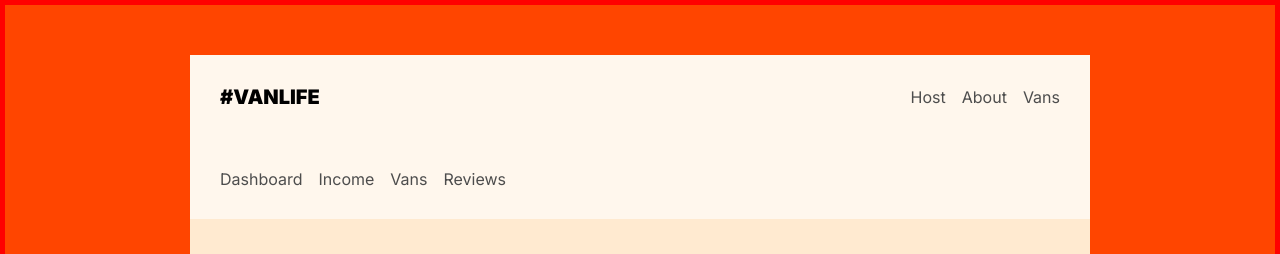
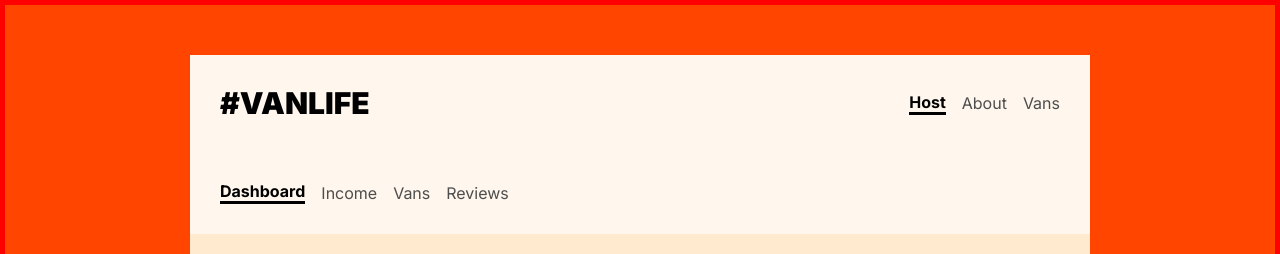
Before and after one commit to aadarsh10c/VanLife-react, a React (Vite) app: page /host in a window 1280 px wide. Shown: the top 254 px of the page. Built offline with nearby package versions, Linux system fonts and the light colour scheme; what miragejs would draw is missing.

Commit message:
Server file modified for host vans

```diff
--- a/server.js
+++ b/server.js
@@ -7,16 +7,17 @@
     },
 
     seeds(server) {
-        server.create("van", { id: "1", name: "Modest Explorer", price: 60, description: "The Modest Explorer is a van designed to get you out of the house and into nature. This beauty is equipped with solar panels, a composting toilet, a water tank and kitchenette. The idea is that you can pack up your home and escape for a weekend or even longer!", imageUrl: "https://assets.scrimba.com/advanced-react/react-router/modest-explorer.png", type: "simple" })
-        server.create("van", { id: "2", name: "Beach Bum", price: 80, description: "Beach Bum is a van inspired by surfers and travelers. It was created to be a portable home away from home, but with some cool features in it you won't find in an ordinary camper.", imageUrl: "https://assets.scrimba.com/advanced-react/react-router/beach-bum.png", type: "rugged" })
-        server.create("van", { id: "3", name: "Reliable Red", price: 100, description: "Reliable Red is a van that was made for travelling. The inside is comfortable and cozy, with plenty of space to stretch out in. There's a small kitchen, so you can cook if you need to. You'll feel like home as soon as you step out of it.", imageUrl: "https://assets.scrimba.com/advanced-react/react-router/reliable-red.png", type: "luxury" })
-        server.create("van", { id: "4", name: "Dreamfinder", price: 65, description: "Dreamfinder is the perfect van to travel in and experience. With a ceiling height of 2.1m, you can stand up in this van and there is great head room. The floor is a beautiful glass-reinforced plastic (GRP) which is easy to clean and very hard wearing. A large rear window and large side windows make it really light inside and keep it well ventilated.", imageUrl: "https://assets.scrimba.com/advanced-react/react-router/dreamfinder.png", type: "simple" })
-        server.create("van", { id: "5", name: "The Cruiser", price: 120, description: "The Cruiser is a van for those who love to travel in comfort and luxury. With its many windows, spacious interior and ample storage space, the Cruiser offers a beautiful view wherever you go.", imageUrl: "https://assets.scrimba.com/advanced-react/react-router/the-cruiser.png", type: "luxury" })
-        server.create("van", { id: "6", name: "Green Wonder", price: 70, description: "With this van, you can take your travel life to the next level. The Green Wonder is a sustainable vehicle that's perfect for people who are looking for a stylish, eco-friendly mode of transport that can go anywhere.", imageUrl: "https://assets.scrimba.com/advanced-react/react-router/green-wonder.png", type: "rugged" })
+        server.create("van", { id: "1", name: "Modest Explorer", price: 60, description: "The Modest Explorer is a van designed to get you out of the house and into nature. This beauty is equipped with solar panels, a composting toilet, a water tank and kitchenette. The idea is that you can pack up your home and escape for a weekend or even longer!", imageUrl: "https://assets.scrimba.com/advanced-react/react-router/modest-explorer.png", type: "simple", hostId: "123" })
+        server.create("van", { id: "2", name: "Beach Bum", price: 80, description: "Beach Bum is a van inspired by surfers and travelers. It was created to be a portable home away from home, but with some cool features in it you won't find in an ordinary camper.", imageUrl: "https://assets.scrimba.com/advanced-react/react-router/beach-bum.png", type: "rugged", hostId: "123" })
+        server.create("van", { id: "3", name: "Reliable Red", price: 100, description: "Reliable Red is a van that was made for travelling. The inside is comfortable and cozy, with plenty of space to stretch out in. There's a small kitchen, so you can cook if you need to. You'll feel like home as soon as you step out of it.", imageUrl: "https://assets.scrimba.com/advanced-react/react-router/reliable-red.png", type: "luxury", hostId: "456" })
+        server.create("van", { id: "4", name: "Dreamfinder", price: 65, description: "Dreamfinder is the perfect van to travel in and experience. With a ceiling height of 2.1m, you can stand up in this van and there is great head room. The floor is a beautiful glass-reinforced plastic (GRP) which is easy to clean and very hard wearing. A large rear window and large side windows make it really light inside and keep it well ventilated.", imageUrl: "https://assets.scrimba.com/advanced-react/react-router/dreamfinder.png", type: "simple", hostId: "789" })
+        server.create("van", { id: "5", name: "The Cruiser", price: 120, description: "The Cruiser is a van for those who love to travel in comfort and luxury. With its many windows, spacious interior and ample storage space, the Cruiser offers a beautiful view wherever you go.", imageUrl: "https://assets.scrimba.com/advanced-react/react-router/the-cruiser.png", type: "luxury", hostId: "789" })
+        server.create("van", { id: "6", name: "Green Wonder", price: 70, description: "With this van, you can take your travel life to the next level. The Green Wonder is a sustainable vehicle that's perfect for people who are looking for a stylish, eco-friendly mode of transport that can go anywhere.", imageUrl: "https://assets.scrimba.com/advanced-react/react-router/green-wonder.png", type: "rugged", hostId: "123" })
     },
 
     routes() {
         this.namespace = "api"
+        this.logging = false
 
         this.get("/vans", (schema, request) => {
             return schema.vans.all()
@@ -26,5 +27,16 @@
             const id = request.params.id
             return schema.vans.find(id)
         })
+
+        this.get("/host/vans", (schema, request) => {
+            // Hard-code the hostId for now
+            return schema.vans.where({ hostId: "123" })
+        })
+
+        this.get("/host/vans/:id", (schema, request) => {
+            // Hard-code the hostId for now
+            const id = request.params.id
+            return schema.vans.where({ id, hostId: "123" })
+        })
     }
 })
--- a/src/component/Header.jsx
+++ b/src/component/Header.jsx
@@ -1,17 +1,26 @@
 import React from "react";
-import { Link } from 'react-router-dom'
+import { NavLink , Link } from 'react-router-dom'
 
 export default function Header () {
+
+    const activeStyle={
+        borderBottom: '3px solid black',
+        fontWeight: 'bold',
+        color: 'black'
+    }
+    const setActive = ( isActive ) => {
+        return isActive ? activeStyle : null
+    }
     return(
         <header>
             <nav className="header">
                 <div className="header__main">
-                    <Link className='Link' to='/' >#VANLIFE</Link>
+                    <Link  to='/' >#VANLIFE</Link>
                 </div>
                 <div className="header__sub">
-                    <Link className="Link" to='/host'>Host</Link>
-                    <Link className='Link' to='/about'>About</Link>
-                    <Link className='Link' to='/vans'>Vans</Link>
+                    <NavLink className="Link" style={({isActive}) => setActive( isActive )} to='/host'>Host</NavLink>
+                    <NavLink className="Link" style={({isActive}) => setActive( isActive )} to='/about'>About</NavLink>
+                    <NavLink className="Link" style={({isActive}) => setActive( isActive )} to='/vans'>Vans</NavLink>
                 </div>
             </nav>
         </header>
--- a/src/component/HostHeader.jsx
+++ b/src/component/HostHeader.jsx
@@ -1,15 +1,23 @@
 import React from "react";
-import { Link } from 'react-router-dom'
+import { NavLink } from 'react-router-dom'
 
 export default function HostHeader () {
+    const activeStyle={
+        borderBottom: '3px solid black',
+        fontWeight: 'bold',
+        color: 'black'
+    }
+    const setActive = ( isActive ) => {
+        return isActive ? activeStyle : null
+    }
     return(
         <header>
             <nav className="header">
                 <div className="header__sub">
-                    <Link className="Link" to='/host'>Dashboard</Link>
-                    <Link className='Link' to='/host/income'>Income</Link>
-                    <Link className='Link' to='/host/vans'>Vans</Link>
-                    <Link className='Link' to='/host/reviews'>Reviews</Link>
+                    <NavLink className="Link" style={({isActive}) => setActive( isActive )} to='/host' end >Dashboard</NavLink>
+                    <NavLink className='Link' style={({isActive}) => setActive( isActive )} to='/host/income'>Income</NavLink>
+                    <NavLink className='Link' style={({isActive}) => setActive( isActive )} to='/host/vans'>Vans</NavLink>
+                    <NavLink className='Link' style={({isActive}) => setActive( isActive )} to='/host/reviews'>Reviews</NavLink>
                 </div>
             </nav>
         </header>
--- a/src/index.scss
+++ b/src/index.scss
@@ -31,12 +31,9 @@
   &:link{
     text-decoration: none;
   }
-  &:visited{
-    text-decoration: underline;
-  }
   &:hover{
     color: black;
-    font-weight: 900;
+    font-weight: bold;
     border-bottom: 3px solid black;
   }
 
@@ -49,9 +46,10 @@
   background: #FFF7ED;
   font-family: 'Inter', sans-serif;
   &__main{
-    font-size: 2rem;
+    font-size: 3rem;
     font-weight: 900;
     &>a{
+      text-decoration: none;
       color:black;
     }
   }
```
